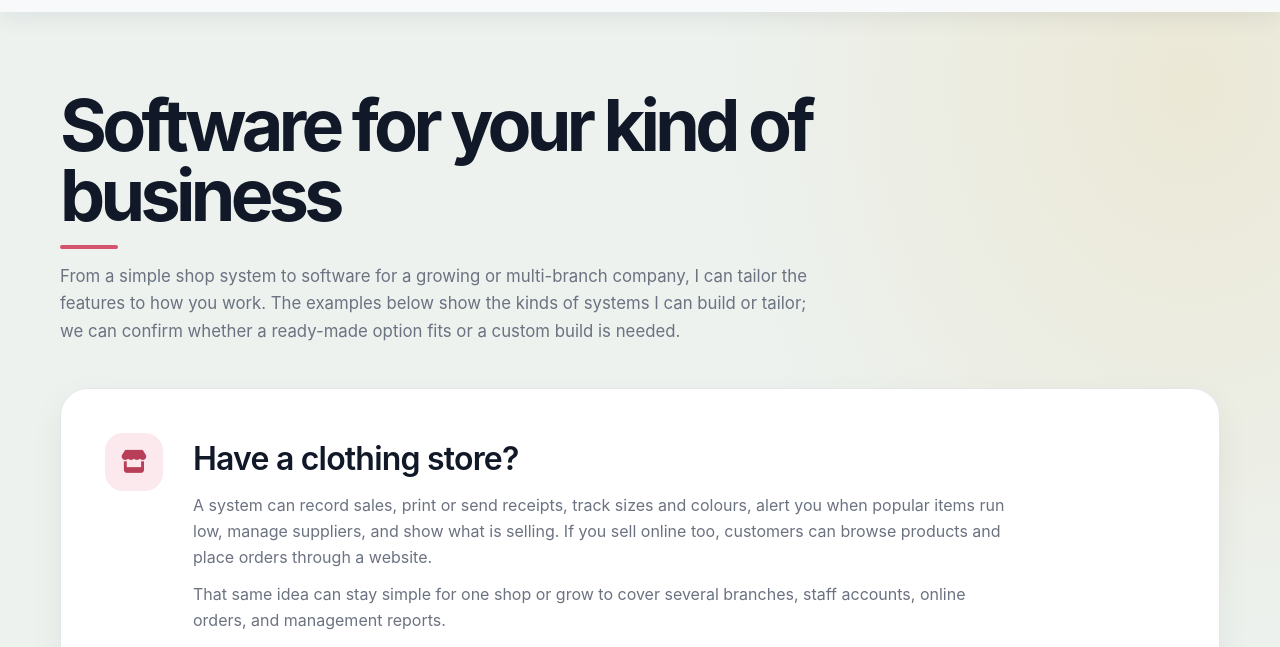
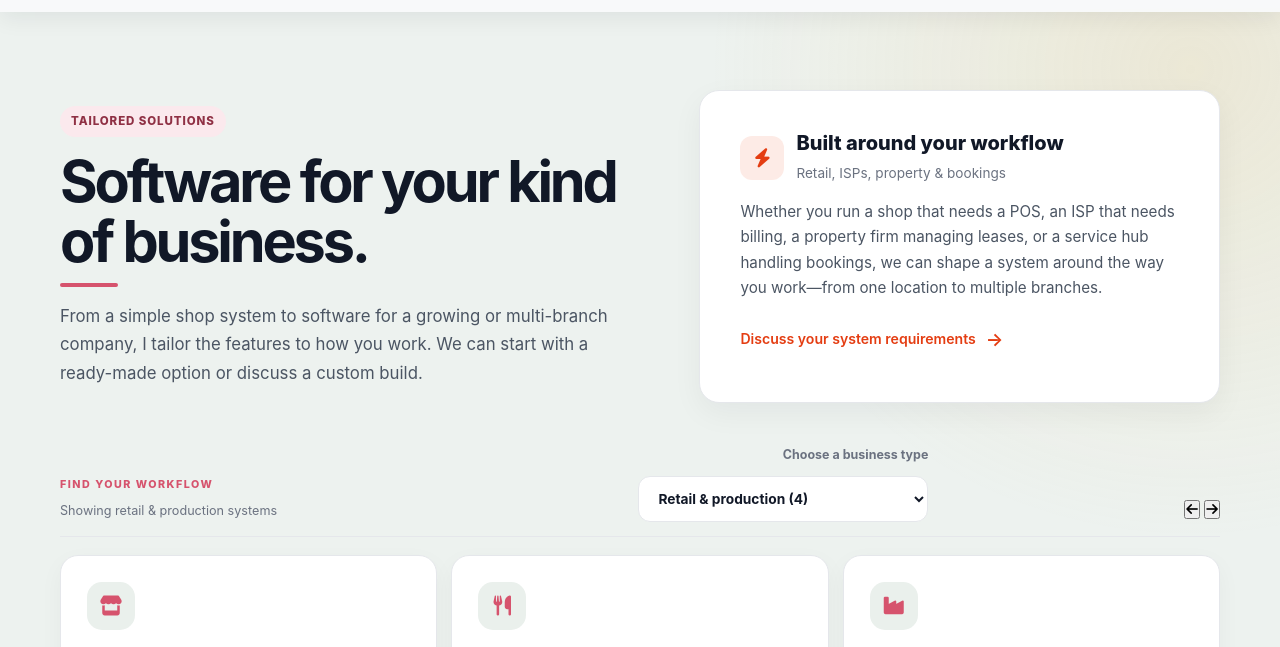
Before and after one commit to mato002/portfolio, a website: page services.html in a window 1280 px wide. Shown: the part 130-777 px from the top of the page. Drawn offline with nearby package versions, Linux system fonts and the light colour scheme.

Commit message:
Improve services intro layout and carousel controls

```diff
--- a/pages.css
+++ b/pages.css
@@ -932,3 +932,100 @@ body:not(:has(#header)) > #contact { background: #f8f9fa; color: #111827; }
     .service-filters { align-items: stretch; flex-direction: column; }
     .service-filter-select { width: 100%; min-width: 0; }
 }
+
+/* Services intro: pair the page pitch with the universal workflow card. */
+.services-page .services-header {
+    display: grid;
+    grid-template-columns: minmax(0, 1.05fr) minmax(340px, .95fr);
+    align-items: center;
+    gap: clamp(28px, 5vw, 64px);
+    max-width: none;
+    margin: 0 0 42px;
+    text-align: left;
+}
+.services-intro { min-width: 0; }
+.services-eyebrow {
+    display: inline-flex;
+    margin-bottom: 14px;
+    padding: 6px 11px;
+    border-radius: 999px;
+    background: #fbe9ed;
+    color: #8f3044;
+    font-size: .72rem;
+    font-weight: 800;
+    letter-spacing: .08em;
+}
+.services-page .services-intro .section-title {
+    max-width: 660px;
+    font-size: clamp(2.5rem, 4.5vw, 3.75rem);
+    line-height: 1.05;
+    letter-spacing: -.055em;
+}
+.services-page .services-intro .section-title::after { bottom: -15px; }
+.services-page .services-intro .section-subtitle {
+    max-width: 600px;
+    margin-top: 30px;
+    color: #4b5563;
+    font-size: 1.05rem;
+    line-height: 1.7;
+}
+.services-page .services-header .service-spotlight {
+    position: relative;
+    display: flex;
+    flex-direction: column;
+    gap: 14px;
+    min-width: 0;
+    margin: 0 !important;
+    padding: clamp(24px, 3.5vw, 40px) !important;
+    overflow: hidden;
+    border: 1px solid #e5e7eb;
+    border-radius: 20px;
+    background: #fff;
+    color: #111827;
+    box-shadow: 0 10px 30px rgba(17,24,39,.05);
+    transition: transform .25s ease, box-shadow .25s ease;
+}
+.services-page .services-header .service-spotlight:hover {
+    transform: translateY(-3px);
+    box-shadow: 0 18px 38px rgba(17,24,39,.09);
+}
+.services-page .services-header .service-spotlight::after { display: none; }
+.service-spotlight-heading { display: flex; align-items: center; gap: 12px; }
+.services-page .services-header .service-spotlight .service-icon {
+    display: grid;
+    flex: 0 0 44px;
+    width: 44px;
+    height: 44px;
+    margin: 0;
+    place-items: center;
+    border-radius: 12px;
+    background: rgba(228,61,18,.1);
+    color: #e43d12;
+    font-size: 1.2rem;
+}
+.services-page .services-header .service-spotlight h2 {
+    margin: 0 0 3px;
+    color: #111827;
+    font-size: 1.25rem;
+    font-weight: 800;
+    line-height: 1.25;
+}
+.service-spotlight-kinds { color: #6b7280; font-size: .85rem; }
+.services-page .services-header .service-spotlight p {
+    max-width: none;
+    margin: 0;
+    color: #4b5563;
+    font-size: .95rem;
+    line-height: 1.65;
+}
+.services-page .services-header .service-spotlight .service-btn {
+    align-self: flex-start;
+    margin-top: 2px;
+    padding: 8px 0;
+    color: #e43d12;
+}
+@media (max-width: 899px) {
+    .services-page .services-header { grid-template-columns: 1fr; gap: 28px; }
+    .services-page .services-intro .section-title { max-width: 760px; }
+    .services-page .services-intro .section-subtitle { max-width: 760px; }
+}
--- a/services.html
+++ b/services.html
@@ -46,16 +46,23 @@
     <div id="services" class="services-page">
         <div class="container">
             <div class="services-header">
-                <h1 class="section-title">Software for your kind of business</h1>
-                <p class="section-subtitle">From a simple shop system to software for a growing or multi-branch company, I can tailor the features to how you work. The examples below show the kinds of systems I can build or tailor; we can confirm whether a ready-made option fits or a custom build is needed.</p>
-            </div>
+                <div class="services-intro">
+                    <span class="services-eyebrow">TAILORED SOLUTIONS</span>
+                    <h1 class="section-title">Software for your kind of business.</h1>
+                    <p class="section-subtitle">From a simple shop system to software for a growing or multi-branch company, I tailor the features to how you work. We can start with a ready-made option or discuss a custom build.</p>
+                </div>
 
-            <div class="service-card service-spotlight" data-service-category="commerce">
-                <div class="service-icon"><i class="fas fa-store" aria-hidden="true"></i></div>
-                <h3>Have a clothing store?</h3>
-                <p>A system can record sales, print or send receipts, track sizes and colours, alert you when popular items run low, manage suppliers, and show what is selling. If you sell online too, customers can browse products and place orders through a website.</p>
-                <p>That same idea can stay simple for one shop or grow to cover several branches, staff accounts, online orders, and management reports.</p>
-                <a href="contact.html" class="service-btn">Tell me about your shop</a>
+                <div class="service-spotlight">
+                    <div class="service-spotlight-heading">
+                        <span class="service-icon"><i class="fas fa-bolt" aria-hidden="true"></i></span>
+                        <div>
+                            <h2>Built around your workflow</h2>
+                            <span class="service-spotlight-kinds">Retail, ISPs, property &amp; bookings</span>
+                        </div>
+                    </div>
+                    <p>Whether you run a shop that needs a POS, an ISP that needs billing, a property firm managing leases, or a service hub handling bookings, we can shape a system around the way you work—from one location to multiple branches.</p>
+                    <a href="contact.html" class="service-btn">Discuss your system requirements</a>
+                </div>
             </div>
 
 <div class="service-explorer">
@@ -70,9 +77,13 @@
                         <option value="digital">Platforms &amp; APIs (3)</option>
                     </select>
                 </div>
+                <div class="track-actions" aria-label="Service carousel controls">
+                    <button type="button" data-scroll-track="serviceTrack" data-scroll-step="-1" aria-label="Scroll services left"><i class="fa-solid fa-arrow-left" aria-hidden="true"></i></button>
+                    <button type="button" data-scroll-track="serviceTrack" data-scroll-step="1" aria-label="Scroll services right"><i class="fa-solid fa-arrow-right" aria-hidden="true"></i></button>
+                </div>
             </div>
 
-                        <div class="services-grid">
+                        <div class="services-grid" id="serviceTrack" role="region" aria-label="Service examples. Scroll horizontally to browse." tabindex="0">
                 <div class="service-card" data-service-category="commerce">
                     <div class="service-icon"><i class="fas fa-store" aria-hidden="true"></i></div>
                     <h3>Shops, retail & wholesale</h3>
```
Also changed, not shown: portfolio.html (+5 -1 lines).
